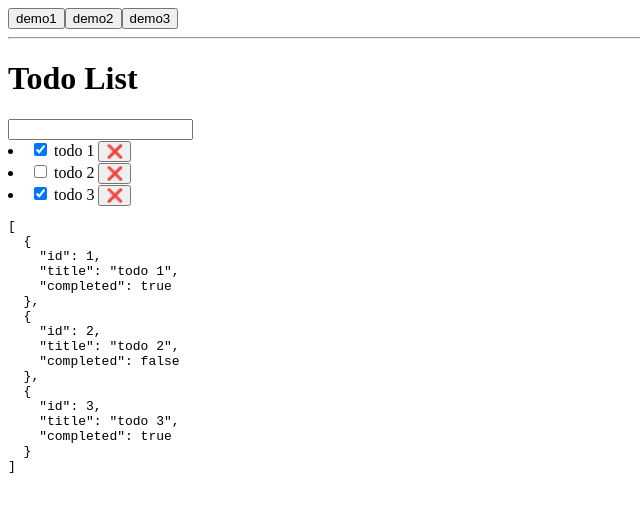
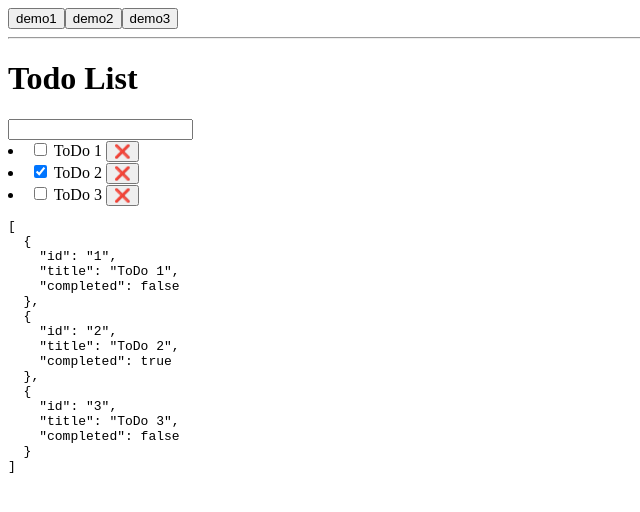
Before and after one commit to andreaborelli/angular16-demo, an Angular app: page /demo3 in a window 1280 px wide. Shown: the top 512 px of the page, without its empty margins (0-640 px from the left). Built offline with nearby package versions, Linux system fonts and the light colour scheme; data requests are answered from the project's data file.

Commit message:
signal - todo list and rest api

```diff
--- a/package.json
+++ b/package.json
@@ -6,7 +6,8 @@
     "start": "ng serve",
     "build": "ng build",
     "watch": "ng build --watch --configuration development",
-    "test": "ng test"
+    "test": "ng test",
+    "server": "json-server --watch server/db.json --port 3000 --host 127.0.0.1"
   },
   "private": true,
   "dependencies": {
@@ -28,6 +29,7 @@
     "@angular/compiler-cli": "^16.1.0",
     "@types/jasmine": "~4.3.0",
     "jasmine-core": "~4.6.0",
+    "json-server": "^1.0.0-beta.1",
     "karma": "~6.4.0",
     "karma-chrome-launcher": "~3.2.0",
     "karma-coverage": "~2.2.0",
--- /dev/null
+++ b/server/db.json
@@ -0,0 +1,19 @@
+{
+  "todos": [
+    {
+      "id": "1",
+      "title": "ToDo 1",
+      "completed": false
+    },
+    {
+      "id": "2",
+      "title": "ToDo 2",
+      "completed": true
+    },
+    {
+      "id": "3",
+      "title": "ToDo 3",
+      "completed": false
+    }
+  ]
+}
--- a/src/app/features/demo3.component.ts
+++ b/src/app/features/demo3.component.ts
@@ -1,4 +1,5 @@
-import { Component, computed, signal } from '@angular/core';
+import { HttpClient } from '@angular/common/http';
+import { Component, computed, signal, inject } from '@angular/core';
 import { CommonModule } from '@angular/common';
 
 @Component({
@@ -9,14 +10,15 @@ import { CommonModule } from '@angular/common';
     <h1>Todo List</h1>
 
    <!-- <div *ngIf="todos().length === 0">There are no todos</div>  non ottimale perchè viene processata ad ogni change detection -->
-   <div *ngIf="noTodos()">There are no todos</div>
 
-   <input type="text" (keydown.enter)="addTodo($event)">
+    <div *ngIf="noTodos()">there are no todos</div>
+
+    <input type="text" (keydown.enter)="addTodo($event)">
 
     <li *ngFor="let todo of todos(); let i = index">
-      <input type="checkbox" [checked]="todo.completed" (change)="toggleTodo(i)"> <!-- checked è un attributo booleano, se il todo è completato allora checked è true -->
-      {{todo.title}}
-      <button (click)="deleteTodo(todo)">❌</button> <!-- emoticon da tastiera: Windows + punto  -->
+      <input type="checkbox" [checked]="todo.completed" (change)="toggleTodo(todo, i)"><!-- checked è un attributo booleano, se il todo è completato allora checked è true -->
+      {{ todo.title }}
+      <button (click)="deleteTodo(todo)">❌</button><!-- emoticon da tastiera: Windows + punto  -->
     </li>
 
     <pre>{{todos() | json}}</pre>
@@ -26,50 +28,78 @@ import { CommonModule } from '@angular/common';
 })
 export class Demo3Component {
 
-  todos = signal<Todo[]>  ([
-    { id: 1, title: 'todo 1', completed: true },
-    { id: 2, title: 'todo 2', completed: false },
-    { id: 3, title: 'todo 3', completed: true }
+  http = inject(HttpClient);  // iniettiamo il servizio HttpClient
 
-  ]);
+  todos = signal<Todo[]>([]) // creiamo un signal di tipo Todo[] inizializzato con un array vuoto
+
+  ngOnInit() {
+    this.http.get<Todo[]>('http://localhost:3000/todos') // effettuiamo una get all'endpoint
+      .subscribe(result => { // ci iscriviamo all'observable
+        this.todos.set(result); // con la funzione set settiamo il valore del signal
+      })
+  }
+
+  noTodos = computed(() => {
+    return this.todos().length === 0
+  })
 
   deleteTodo(todo: Todo) { // aggiorniamo il valore di un signal basato su un valore precedente
-    this.todos.update((todos =>{ /* update è un metodo che ci permette di modificare il valore del signal,
-      ci permette di ricevere una funzione, ricevere i todo attuali e restituire i nuovi todo */
-      return todos.filter(t => t.id !== todo.id) // una lista filtrata dove rimuoviamo dai todo quelloche effettivamente vogliamo eliminare
-    }))
+    this.http.delete(`http://localhost:3000/todos/${todo.id}`) // effettuiamo una delete all'endpoint
+      .subscribe(() => {
+        this.todos.update((todos => todos.filter(t => t.id !== todo.id))) // ci iscriviamo all'observable e filtriamo i todo in modo da rimuovere quello che vogliamo
+      })
   }
 
-  noTodos = computed(() => { // signal derivato, sorta di stato derivato dal signal principale
-    return this.todos().length === 0; // verificare se la lunghezza dei todo è uguale a 0
-  })
-
-  addTodo(event: Event){
+  addTodo(event: Event) {
+    const target = event.target as HTMLInputElement;// effettuiamo un casting dell'elemento target in un HTMLInputElement
     /*console.log((event.target as HTMLInputElement).value); /* effettuiamo un casting dell'elemento target in un HTMLInputElement,
                                                             perchè value è una proprietà di HTMLInputElement, ma non di event.target*/
-     const target = event.target as HTMLInputElement; // effettuiamo un casting dell'elemento target in un HTMLInputElement
-     const newTodo: Todo = { // creiamo un nuovo todo
-      id: Date.now(), // generiamo un id univoco data il quale è un timestamp
-      title: target.value, // il titolo del todo è il valore dell'input
-      completed: false // il todo è inizialmente non completato
-     }
-     this.todos.update(todos =>
-      [...todos, newTodo]); // aggiungiamo il nuovo todo alla lista dei todo
-      target.value = ''; // resettiamo il valore dell'input
-  }
-  toggleTodo(index: number) {
-    this.todos.mutate(todos => { // mutate è un metodo che ci permette di modificare il valore del signal
-      todos[index].completed = !todos[index].completed; // invertiamo il valore del todo
-    });
-    // this.todos.update(todos => { // recuperiamo l'elenco dei todo attuali
-    //   return todos.map(todo => { // itera su tutti i todo
-    //       return todo.id === todo.id ? {...todo, completed: !todo.completed} : todo; // itera su tutti i todo
-    //   })
-    // })
+
+    this.http.post<Todo>('http://localhost:3000/todos', { // effettuiamo una post all'endpoint
+      title: target.value, // passiamo il valore del target
+      completed: false  // settiamo il valore di completed a false
+    })
+      .subscribe(newTodo => {
+        this.todos.update(todos => {
+          return [...todos, newTodo] // aggiungiamo il nuovo todo all'array dei todo
+        })
+        target.value = ''; // resettiamo il valore dell'input
+      })
+
   }
 
+  // STEP 1: use update()
+  /*
+  toggleTodo(todo: Todo) {
+    this.http.patch<Todo>(`http://localhost:3000/todos/${todo.id}`, {
+      ...todo,
+      completed: !todo.completed
+    })
+      .subscribe(updatedTodo => {
+        this.todos.update(todos =>
+          todos.map(t => t.id === updatedTodo.id ? updatedTodo : t)
+        )
+      })
+  }
+  */
+
+  // FINAL STEP : use mutate()
+  toggleTodo(todo: Todo, index: number) {
+    console.log(`Toggling todo with ID: ${todo.id}`);
+
+    this.http.patch<Todo>(`http://localhost:3000/todos/${todo.id}`, {
+      ...todo,
+      completed: !todo.completed
+    })
+      .subscribe(() => { // ci iscriviamo all'observable
+        this.todos.mutate(todos => {  // mutate è un metodo che ci permette di modificare il valore del signal
+          todos[index].completed = !todos[index].completed; // invertiamo il valore del todo
+        })
+      })
+  }
 }
-export interface Todo {
+
+interface Todo {
   id: number;
   title: string;
   completed: boolean;
```
Also changed, not shown: 1 other file (tests, documents, lock files or other folders).
